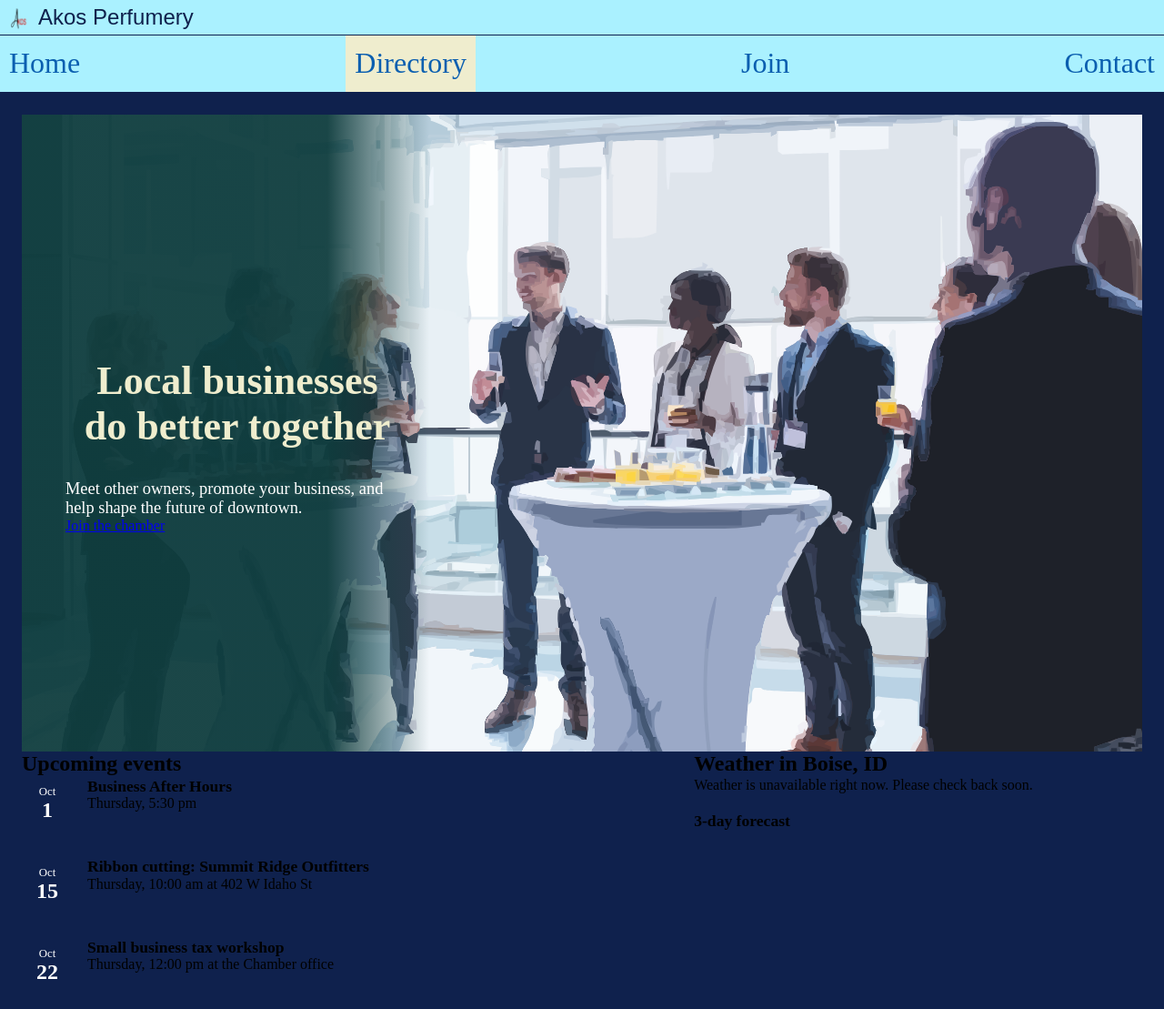
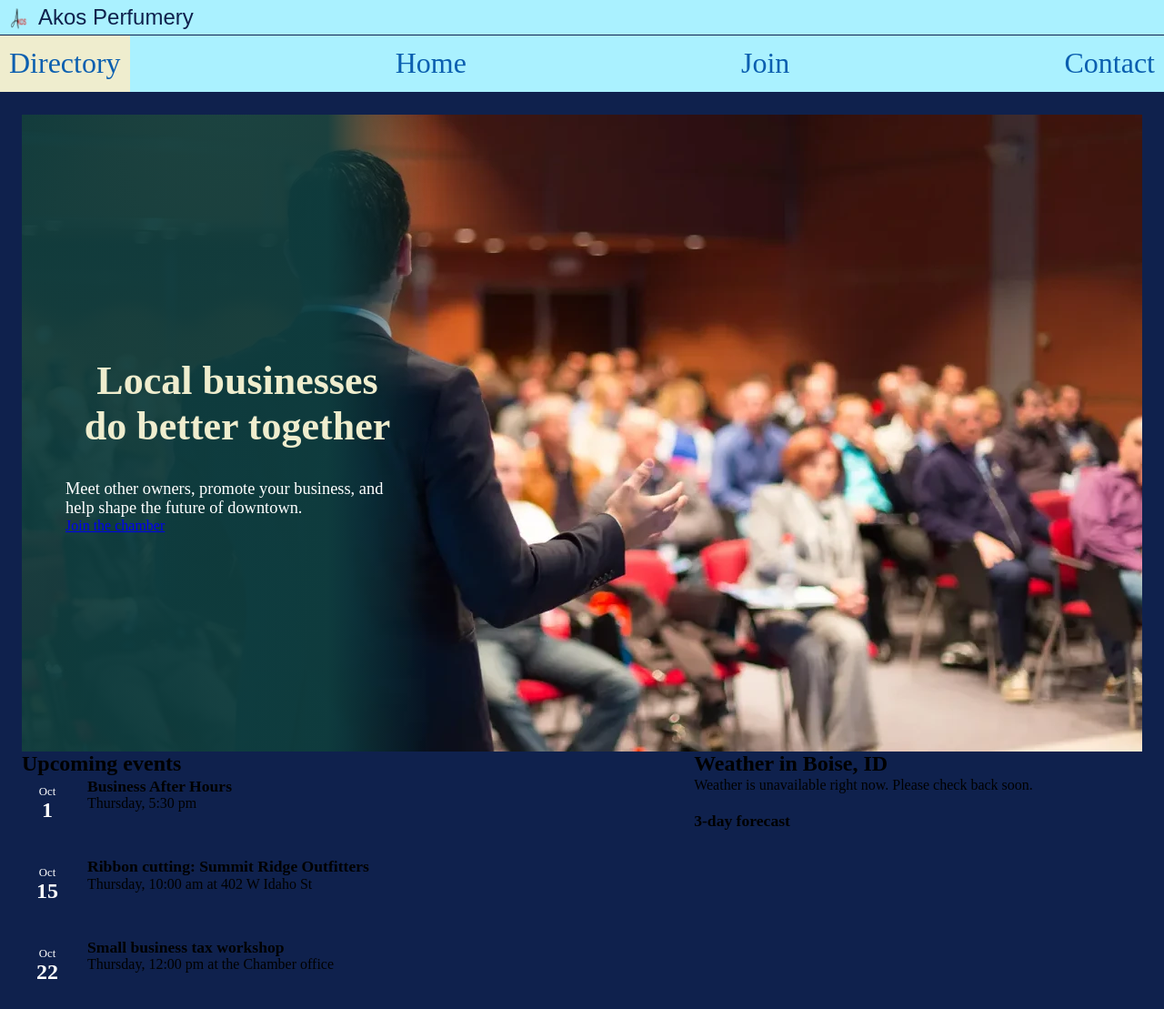
Before and after one commit to Ant-1479/wdd231, a plain HTML site: page chamber/index.html in a window 1280 px wide. Shown: the top 1109 px of the page at 91% size. Drawn offline with Linux system fonts and the light colour scheme; no server answers.

Commit message:
index.html hero.webp

```diff
--- a/chamber/index.html
+++ b/chamber/index.html
@@ -27,8 +27,8 @@
    </header>
     <nav id="nav-btn" class="nav">
       <ul>
+         <li class="current"><a href="directory.html">Directory</a></li>
          <li><a href="index.html">Home</a></li>
-        <li class="current"><a href="directory.html">Directory</a></li>
         <li><a href="join.html">Join</a></li>
         <li><a href="contact.html">Contact</a></li>
       </ul>
@@ -38,7 +38,7 @@
 
     <section class="hero" aria-labelledby="hero-title">
       <img class="hero__img"
-           src="images/hero.svg"
+           src="images/hero.webp"
            width="1600" height="700"
            alt="Illustration of a downtown main street at dusk with storefronts and striped awnings">
       <div class="hero__panel">
```
Also changed, not shown: chamber/images/hero.webp (added).
